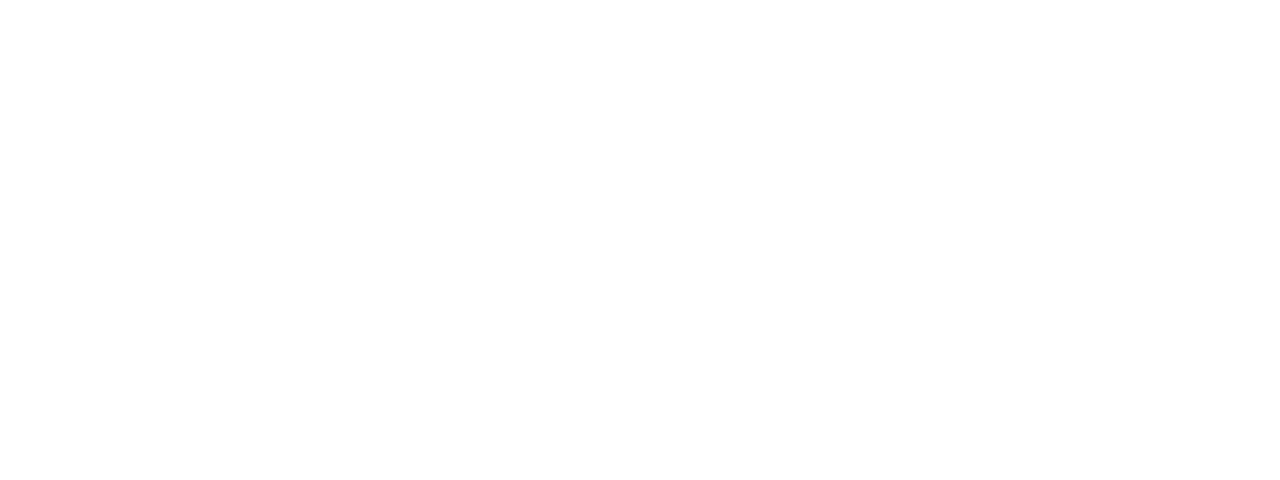
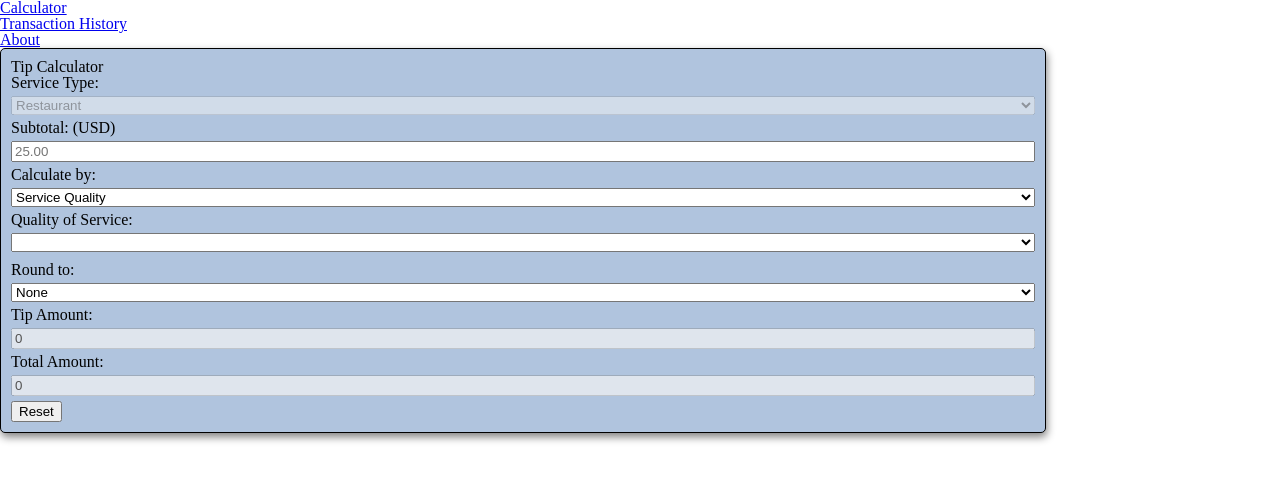
Before and after one commit to kcords/tip-calculator, a website: page index.html in a window 1280 px wide. Drawn offline with Linux system fonts and the light colour scheme.

Commit message:
Updates to index

```diff
--- /dev/null
+++ b/css/index.css
@@ -0,0 +1,20 @@
+#calculator-content {
+  padding: 10px;
+  min-width: 300px;
+  max-width: 80vw;
+  background-color: lightsteelblue;
+  border: 1.5px black solid;
+  border-radius: 5px;
+  box-shadow: 1px 4px 8px grey;
+}
+
+.form-row {
+  display: flex;
+  flex-flow: column nowrap;
+  gap: 5px;
+  margin-bottom: 5px;
+}
+
+.capitalized {
+  text-transform: capitalize;
+}
--- a/index.html
+++ b/index.html
@@ -3,9 +3,88 @@
 <head>
   <meta charset="UTF-8">
   <meta name="viewport" content="width=device-width, initial-scale=1.0">
+  <link href="css/reset.css" type="text/css" rel="stylesheet" />
+  <link rel="stylesheet" href="css/layout.css">
+  <link rel="stylesheet" href="css/index.css">
+  <script src="js/script.js" defer></script>
   <title>Tip Calculator</title>
 </head>
 <body>
+  <header class="header">
+    <nav>
+      <ul class="nav-list">
+        <li><a href="index.html">Calculator</a></li>
+        <li><a href="transaction-history.html">Transaction History</a></li>
+        <li><a href="about.html">About</a></li>
+      </ul>
+    </nav>
+  </header>
+
+  <main>
+    <section id="calculator-content">
+
+      <h1>Tip Calculator</h1>
+
+      <form id="tipCalculatorForm">
+        <div class="form-row">
+          <label for="serviceType">Service Type:</label>
+          <select id="serviceType" disabled>
+            <option value="restaurant" selected>Restaurant</option>
+            <!-- Additional service types to be added in the future -->
+          </select>
+        </div>
+
+        <div class="form-row">
+          <label for="subtotal">Subtotal: (USD)</label>
+          <input type="number" id="subtotal" step="0.01"  pattern="^\$\d{1,3}(,\d{3})*(\.\d+)?$" placeholder="25.00" required>
+        </div>
+
+        <div class="form-row">
+          <label for="calculateBy">Calculate by:</label>
+          <select id="calculateBy">
+            <option value="service-quality">Service Quality</option>
+            <option value="percentage">Percentage</option>
+          </select>
+        </div>
+
+        <div class="form-row">
+          <label class="quality-of-service" for="qualityOfService">Quality of Service:</label>
+          <select class="quality-of-service capitalized" id="qualityOfService">
+            <!-- Options will be generated -->
+          </select>
+        </div>
+
+        <div class="form-row">
+          <label class="percentage-group" for="percentage" hidden>Percentage:</label>
+          <input class="percentage-group" type="range" id="percentage" min="10" max="50" value="20" hidden>
+          <input class="percentage-group" id="percentage-displayed" type="number" readonly value="0" disabled hidden>
+        </div>
+
+        <div class="form-row">
+          <label for="roundTo">Round to:</label>
+          <select id="roundTo">
+            <option value="none" selected>None</option>
+            <option value="nearest-dollar">Nearest Dollar</option>
+            <option value="nearest-quarter">Nearest Quarter</option>
+          </select>
+        </div>
+
+        <div class="form-row">
+          <label for="tip">Tip Amount:</label>
+          <input id="tip" type="number" readonly value="0" disabled>
+        </div>
+
+        <div class="form-row">
+          <label for="total">Total Amount:</label>
+          <input id="total" type="number" readonly value="0" disabled>
+        </div>
+
+        <button type="reset">Reset</button>
+      </form>
+    </section>
+  </main>
+
+  <script src="js/script.js"></script>
 
 </body>
 </html>
```
Also changed, not shown: js/index.js (added, +48 -0 lines).
